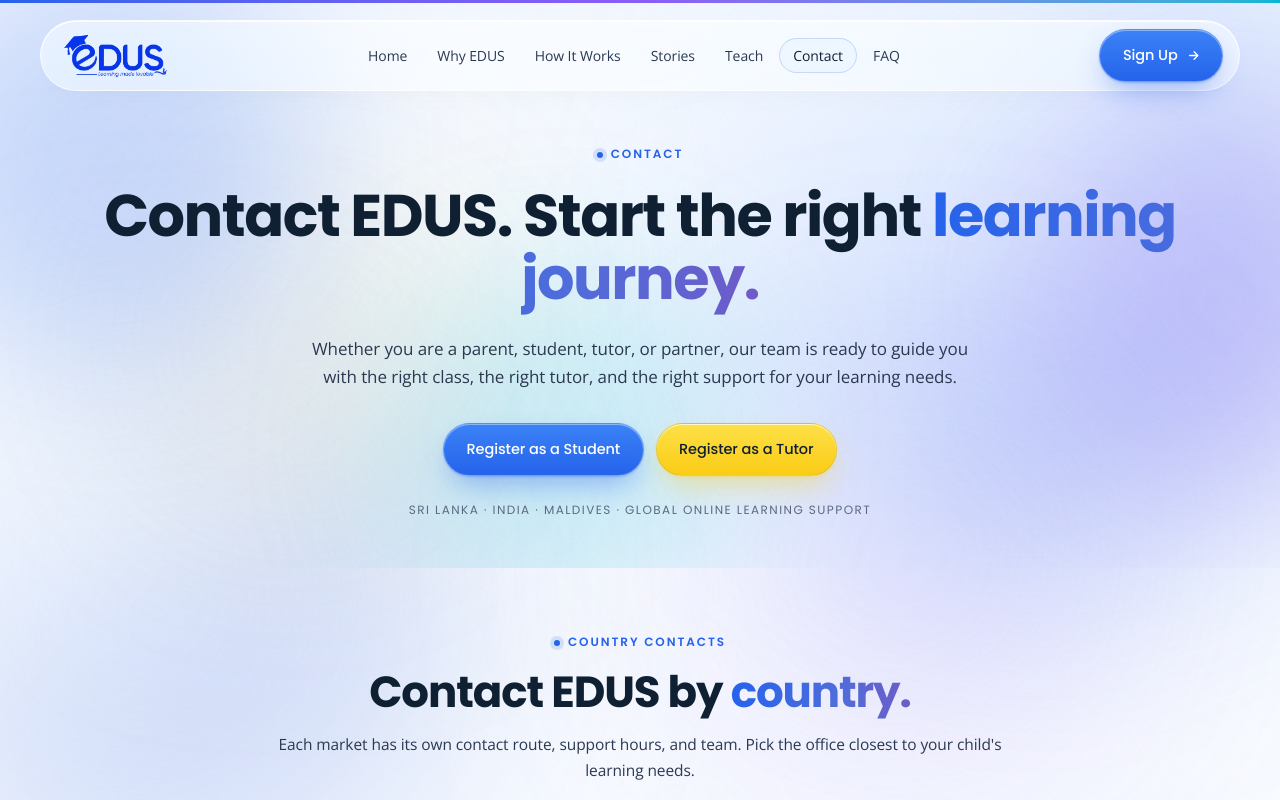
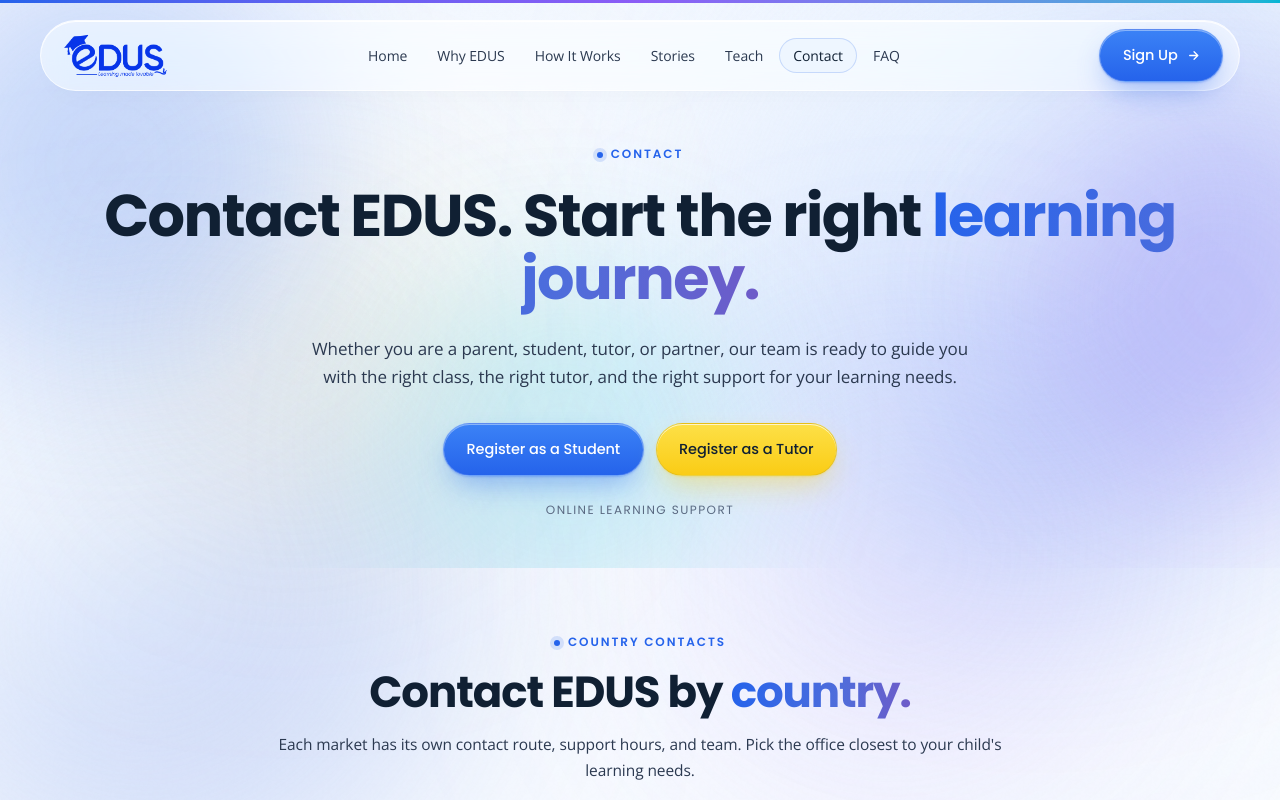
Before and after one commit to edustutor/edusmainwebsite, a Next.js app: page /contact in a window 1280 px wide. Shown: the top 800 px of the page. Built offline with nearby package versions, Linux system fonts and the light colour scheme.

Commit message:
feat(Contact): simplify support text in ContactHero component

```diff
--- a/components/contact/ContactHero.tsx
+++ b/components/contact/ContactHero.tsx
@@ -30,7 +30,7 @@
         </div>
 
         <p className="mt-6 text-[12px] uppercase tracking-[0.12em] text-[#5A6A82] font-display font-600">
-          Sri Lanka · India · Maldives · Global Online Learning Support
+          Online Learning Support
         </p>
       </div>
     </section>
```
